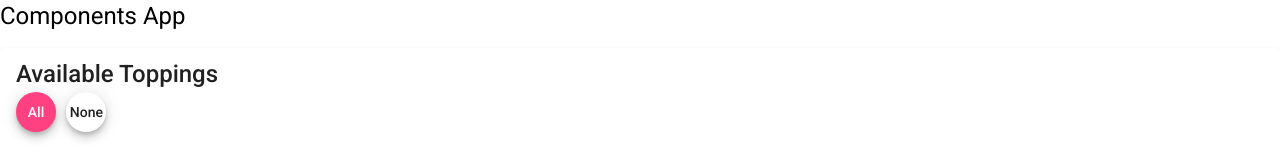
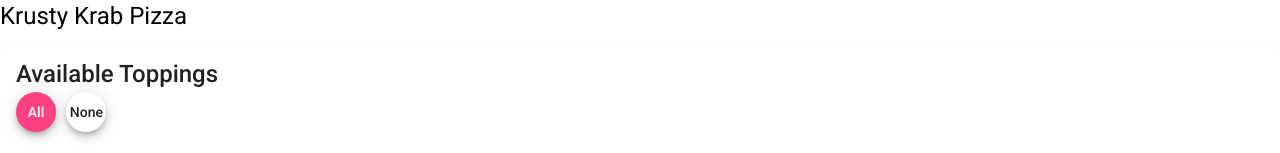
Before and after one commit to tsteelematc/components-5, an Angular app: page / in a window 1280 px wide. Shown: the top 153 px of the page. Built offline with nearby package versions, Linux system fonts and the light colour scheme.

Commit message:
Done and Done.
Yup, I am slick. Loving the new name.

```diff
--- a/src/app/app.component.ts
+++ b/src/app/app.component.ts
@@ -6,5 +6,5 @@ import { Component } from '@angular/core';
   styleUrls: ['./app.component.css']
 })
 export class AppComponent {
-  title = 'Components App';
+  title = 'Krusty Krab Pizza';
 }
```
